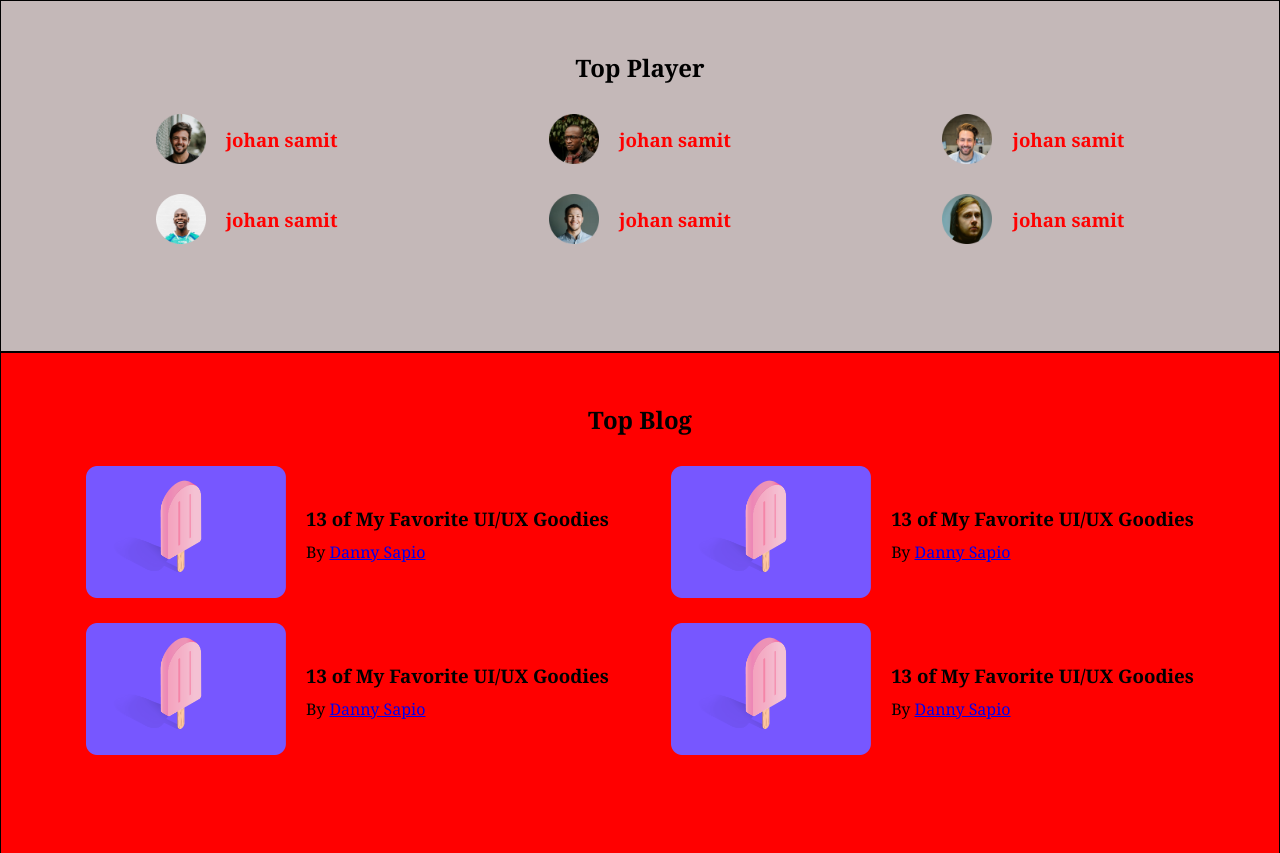
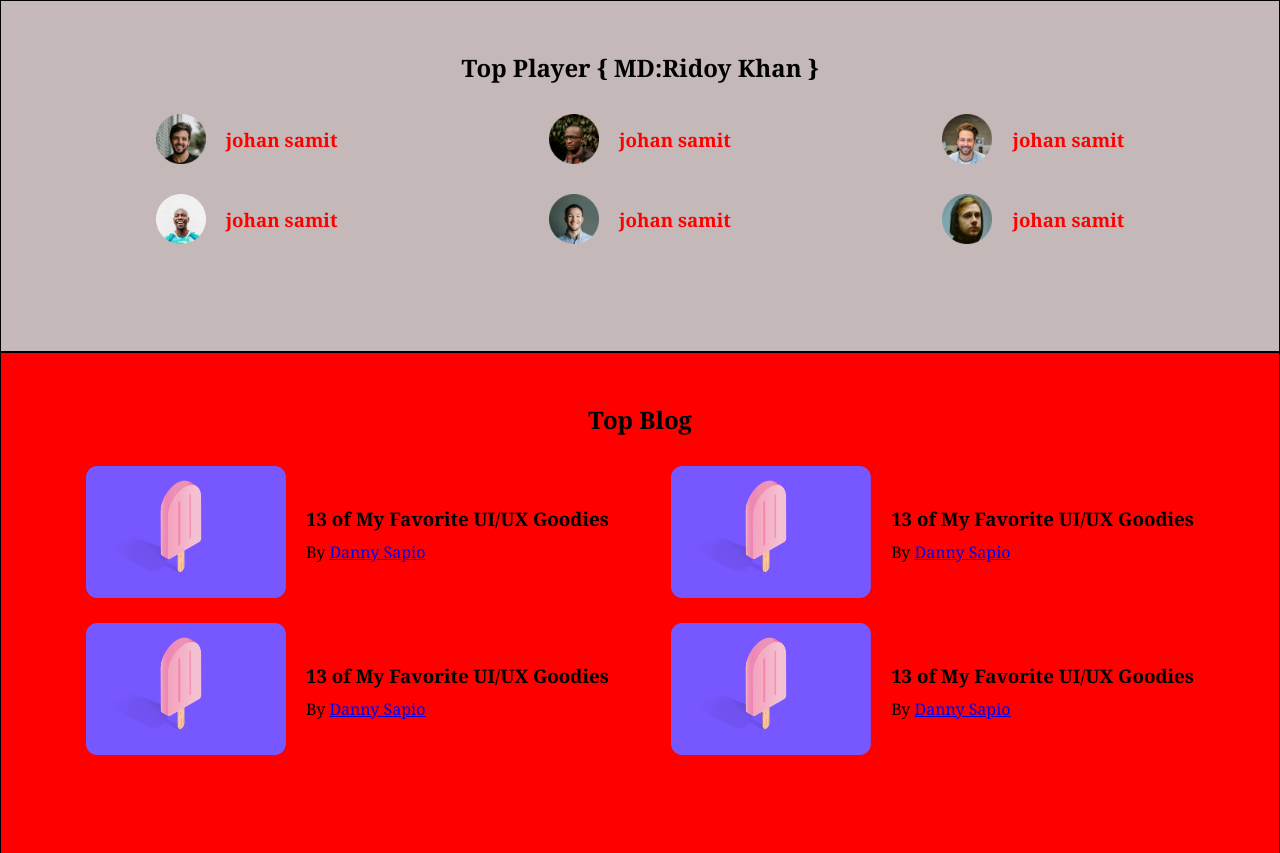
Before and after one commit to mdridoykhantitugithub/01.Projects-8.7, a plain HTML site: page index.html in a window 1280 px wide. Shown: the top 853 px of the page. Drawn offline with Linux system fonts and the light colour scheme.

Commit message:
some text added

```diff
--- a/index.html
+++ b/index.html
@@ -14,7 +14,7 @@
         <section id="section-01">
             <div class="container">
                 <div class="section-title">
-                    <h1>Top Player</h1>
+                    <h1>Top Player { MD:Ridoy Khan }</h1>
                 </div>
                 <div class="players">
                     <div class="player">
```
